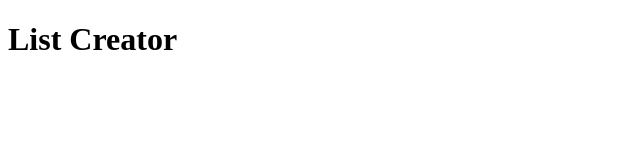
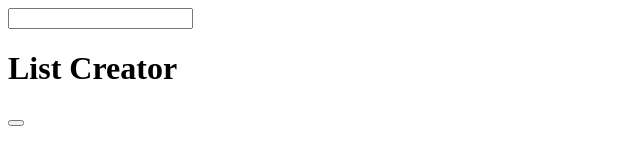
Before and after one commit to Kishaun13/project-13, a plain HTML site: page index.html in a window 1280 px wide. Shown: the whole page, without its empty margins (0-640 px from the left). Drawn offline with Linux system fonts and the light colour scheme.

Commit message:
Added a button

```diff
--- a/index.html
+++ b/index.html
@@ -6,7 +6,10 @@
     <title>List Creator</title>
 </head>
 <body>
+    <input type="text" name="" id="">
     <h1>List Creator</h1>
+    <button onclick="addItemsToDisplayList"></button>
+
 
     <script src="Hello.js"></script>
 </body>
```
